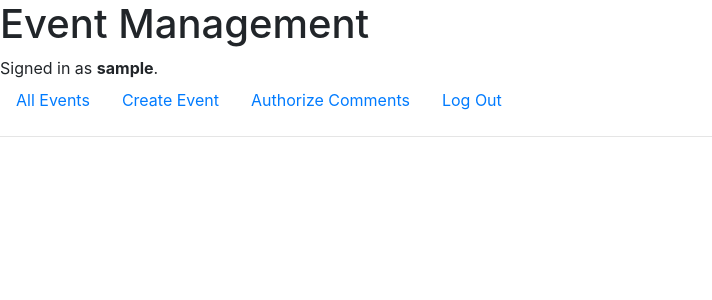
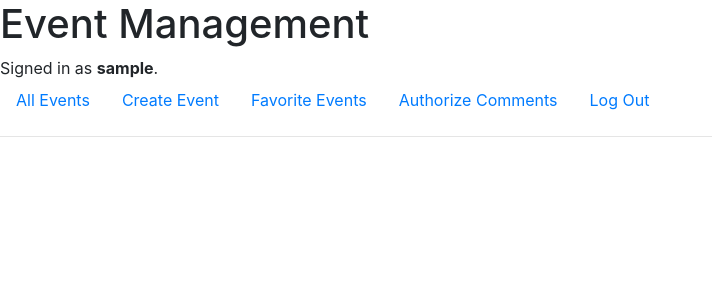
Before and after one commit to soumyadeepm04/project5, a Django app: page / in a window 1280 px wide. Shown: the top 300 px of the page, without its empty margins (0-712 px from the left). Run offline with Django 3.2, Linux system fonts and the light colour scheme; the visitor is signed in with stand-in values (Sample User, id 1); data that the repository does not hold is empty; some libraries are stand-ins or nearby versions.

Commit message:
finish favorites

```diff
--- a/capstone/models.py
+++ b/capstone/models.py
@@ -22,6 +22,10 @@ class Register(models.Model):
     registered_event_id = models.IntegerField(null=True)
     registered_user = models.ForeignKey("User", on_delete=models.CASCADE)
 
+class Favorites(models.Model):
+    event_id = models.IntegerField()
+    user_favorite = models.ForeignKey("User", on_delete=models.CASCADE)
+
 class Authorize(models.Model):
     comment = models.CharField(max_length=500)
     event_id = models.IntegerField()
--- a/capstone/templates/capstone/index.html
+++ b/capstone/templates/capstone/index.html
@@ -1,6 +1,9 @@
 {% extends "capstone/layout.html" %}
 
 {% block body %}
+    {% if favorite %}
+        <div><h3>Favorite Events</h3></div>
+    {% endif %}
 
     {% if upcoming_events %}
         <h4>Upcoming Events</h4>
--- a/capstone/templates/capstone/layout.html
+++ b/capstone/templates/capstone/layout.html
@@ -27,6 +27,9 @@
                     <a class="nav-link" href="{% url 'create_event' %}">Create Event</a>
                 </li>
                 <li class="nav-item">
+                    <a class="nav-link" href="{% url 'favorite_events' %}">Favorite Events</a>
+                </li>
+                <li class="nav-item">
                     <a class="nav-link" href="{% url 'authorize_comments' %}">Authorize Comments</a>
                 </li>
                 <li class="nav-item">
--- a/capstone/urls.py
+++ b/capstone/urls.py
@@ -15,5 +15,8 @@ urlpatterns = [
     path("authorize_comments", views.authorize_comments, name="authorize_comments"),
     path("authorize", views.authorize, name = "authorize"),
     path("reject", views.reject, name = "reject"),
-    path("edit/<int:event_id>", views.edit, name = "edit")
+    path("edit/<int:event_id>", views.edit, name = "edit"),
+    path("favorite/<int:event_id>", views.favorite, name = "favorite"),
+    path("unfavorite/<int:event_id>", views.unfavorite, name = "unfavorite"),
+    path("favorite_events", views.favorite_events, name = "favorite_events")
 ]
--- a/capstone/views.py
+++ b/capstone/views.py
@@ -9,12 +9,11 @@ from django.contrib.auth.decorators import login_required
 from django.views.decorators.csrf import csrf_exempt
 import datetime
 
-from .models import Authorize, Authorized, Events, Register, User
+from .models import Authorize, Authorized, Events, Favorites, Register, User
 
 # Create your views here.
 
 def index(request):
-    events = Events.objects.all().order_by("date")
     upcoming_events = []
     today_events = []
     past_events = []
@@ -101,8 +100,12 @@ def event(request, event_id):
         exists = False
     comments = Authorized.objects.filter(event_id = event_id)
     registered_users = Register.objects.all()
+    if Favorites.objects.filter(event_id = event_id, user_favorite = request.user).exists():
+        favorite_exists = True
+    else:
+        favorite_exists = False
     return render(request, "capstone/event.html", {
-        "event":event, "exists":exists, "comments":comments, "request.user":request.user, "registered_users":registered_users
+        "event":event, "exists":exists, "comments":comments, "request.user":request.user, "registered_users":registered_users, "favorite_exists":favorite_exists
     })
 
 @csrf_exempt
@@ -185,3 +188,41 @@ def edit(request, event_id):
         event.venue = data["venue"]
         event.save()
         return HttpResponse(status = 204)
+
+@csrf_exempt
+@login_required
+def favorite(request, event_id):
+    Favorites.objects.create(event_id = event_id, user_favorite = request.user)
+    return HttpResponse(status = 204)
+
+@csrf_exempt
+@login_required
+def unfavorite(request, event_id):
+    Favorites.objects.get(event_id = event_id, user_favorite = request.user).delete()
+    return HttpResponse(status = 204)
+
+@login_required
+def favorite_events(request):
+    favorite_objects = Favorites.objects.filter(user_favorite = request.user)
+    event_ids = []
+    for favorite_object in favorite_objects:
+        event_ids.append(favorite_object.event_id)
+
+    favorite_events = []
+    for event_id in event_ids:
+        favorite_events.extend(Events.objects.filter(pk = event_id))
+
+    upcoming_events = []
+    today_events = []
+    past_events = []
+    for favorite_event in favorite_events:
+        if favorite_event.date > datetime.datetime.now().date():
+            upcoming_events.append(favorite_event)
+        elif favorite_event.date == datetime.datetime.now().date():
+            today_events.append(favorite_event)
+        else:
+            past_events.append(favorite_event)
+
+    return render(request, "capstone/index.html", {
+        "upcoming_events":upcoming_events, "today_events":today_events, "past_events":past_events, "favorite":True
+    })
```
Also changed, not shown: capstone/static/capstone/favorite.js (added, +22 -0 lines), capstone/templates/capstone/event.html (+14 -1 lines), capstone/migrations/0007_favorites.py (added), db.sqlite3.
